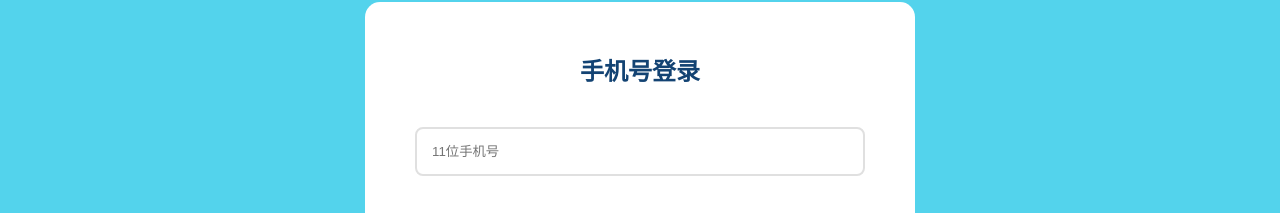
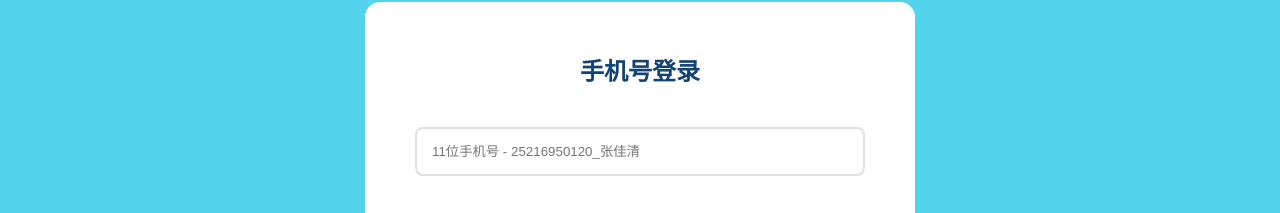
Before and after one commit to zhangjiaqing1004/qimo.github.io, a plain HTML site: page denglu.html in a window 1280 px wide. Shown: the part 228-441 px from the top of the page. Drawn offline with Linux system fonts and the light colour scheme.

Commit message:
Update denglu.html

```diff
--- a/denglu.html
+++ b/denglu.html
@@ -21,7 +21,7 @@
     <div class="login-box">
         <h2>手机号登录</h2>
         <!-- 手机号输入框，限制11位数字 -->
-        <input type="tel" id="phone" placeholder="11位手机号" maxlength="11">
+        <input type="tel" id="phone" placeholder="11位手机号 - 25216950120_张佳清" maxlength="11">
         <!-- 密码输入框 -->
         <input type="password" id="password" placeholder="密码">
         <!-- 登录按钮 -->
@@ -60,4 +60,5 @@
         }
     </script>
 </body>
+
 </html>
```
